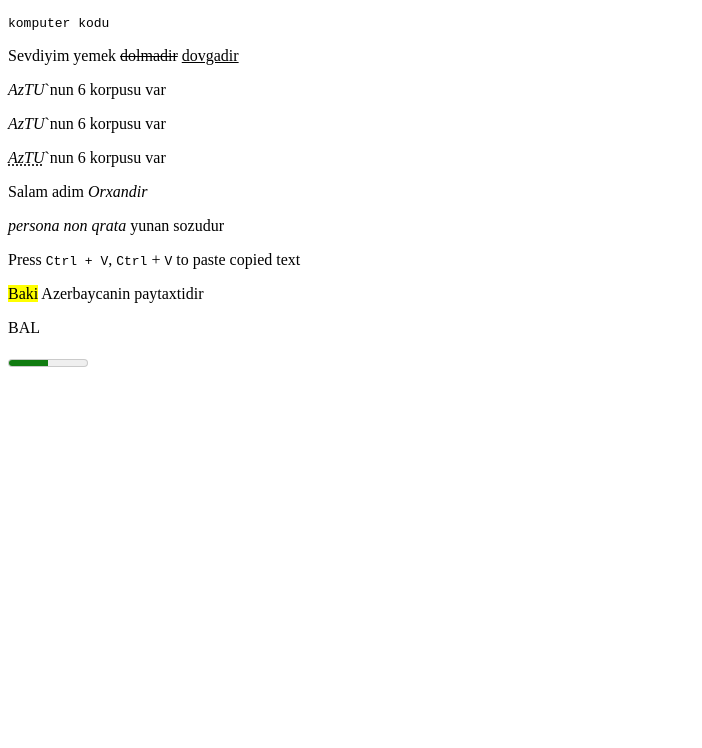
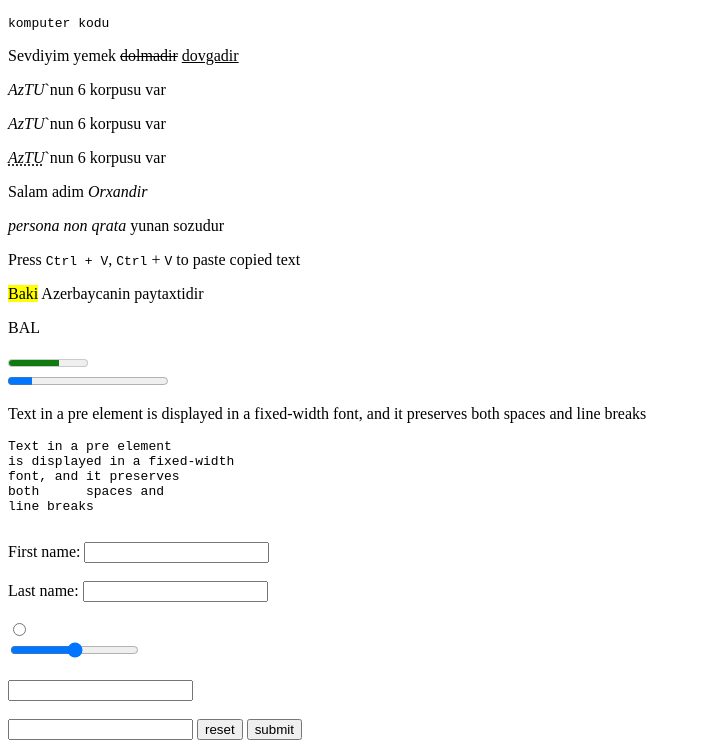
Before and after one commit to Footballhome/test, a plain HTML site: page userlogins.html in a window 1280 px wide. Shown: the part 835-1583 px from the top of the page, without its empty margins (0-702 px from the left). Before the commit the page ends 1214 px from the top, so only its background shows below. Drawn offline with Linux system fonts and the light colour scheme.

Commit message:
new html file

```diff
--- a/userlogins.html
+++ b/userlogins.html
@@ -61,7 +61,70 @@
 
    <p>Press <kbd>Ctrl + V</kbd>, <kbd>Ctrl</kbd> + <kbd>V</kbd> to paste copied text</p> <!-- klaviaturadan daxil edilmis kombinasiyani,metni mueyyen edir, burada sadece font`u monospace olur-->
    <p><mark>Baki</mark> Azerbaycanin paytaxtidir</p> <!-- mark yazdigimizi highlight edir-->
+
    <p>BAL</p>
-   <meter id="bal_aztu" value="0.5">11 baldan 7 bal aldin</meter>
+   <meter id="bal_aztu" value="7" min="0" max="11">11 baldan 7 bal aldin</meter> <!-- meter scale`dir(şkaladir) value qiymetdir max maksimum qiymet, min minimum  qiymetdir -->
+   <!-- eger min ve max olmasa yalniz value olsa, o zaman max`i 1 min`i 0 kimi goturecek--> <br>
+   <progress id="yukleme_progresi" value="15" max="100"> <!-- her hansi bir taskin, yuklenmenin progresini gosterir-->
+   <!-- progress tagi her hansi bir faylin olcusunu gostermek ucun uygun deyil, meter ise uygundur-->
+    </progress>
+
+    <p>
+    Text in a pre element
+    is displayed in a fixed-width
+    font, and it preserves
+    both      spaces and
+    line breaks
+    </p>
+    <pre>
+Text in a pre element
+is displayed in a fixed-width
+font, and it preserves
+both      spaces and
+line breaks
+    </pre> <!-- pre tagi butun bosluqlari, yeni abzasdan yazilan sozleri eyni yazdigimiz kimi saxlayir, yeni htmlde yazdigimiz kimi gorsenecek -->
+<form action="/action_page.php" method="get">
+    <label for="fname">First name:</label>
+    <input type="text" id="fname" name="fname"/><br><br>
+    <label for="lname">Last name:</label>
+    <input type="text" id="lname" name="lname"/><br><br>
+    <input type="radio" value="radio"/> <br>
+    <!-- form input`a yazdiqlarimizi databazaya gonderir(?), user`in input`a daxil etdiyini elde etmek ucundur(?)-->
+    <!-- input tagi user`den data isteyir; muxtelif type`lari var -->
+    <!-- label ile user`lere neyi daxil edeceklerini qeyd etmek olar; for ise id ucun yazilir-->
+<input type="range" min="0" max="30"> <br> <br>
+<input type="search"> <br> <br>
+<!-- +994-51-311-04-78 -->
+<input
+type="tel"
+pattern="+[0-9]{3}-[0-9]{2}-[0-9]{3}-[0-9]{2}-[0-9]{2}"
+/>
+<button type="reset">reset</button>
+<button type="submit">submit</button>
+</form>
+
+<!-- inputun type`lari
+<input type="button">
+<input type="checkbox">
+<input type="color">
+<input type="date">
+<input type="datetime-local">
+<input type="email">
+<input type="file">
+<input type="hidden">
+<input type="image">
+<input type="month">
+<input type="number">
+<input type="password">
+<input type="radio"> multiple choice
+<input type="range">
+<input type="reset">
+<input type="search">
+<input type="submit">
+<input type="tel">
+<input type="text"> (default value)
+<input type="time">
+<input type="url">
+<input type="week"> -->
 </body>
 </html>
```
